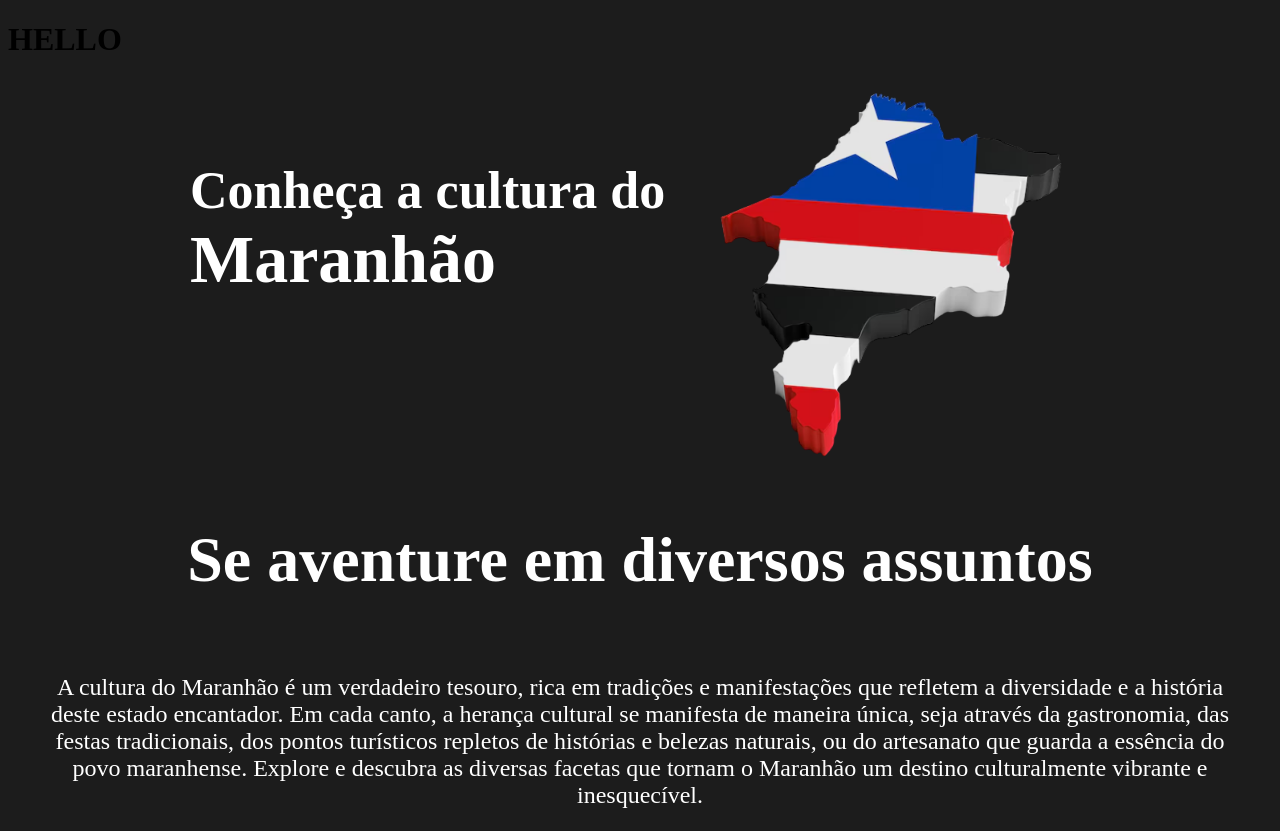
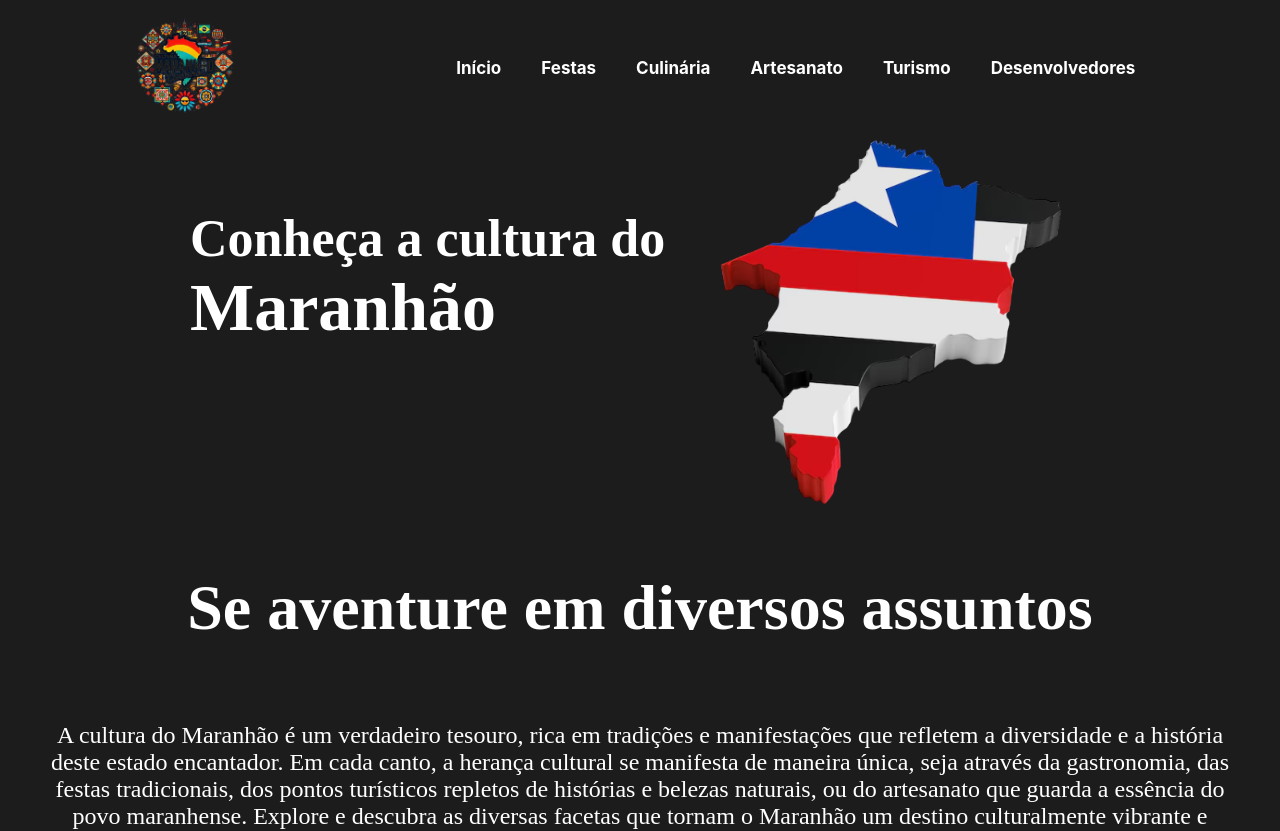
Before and after one commit to EdsonKL/Desafio-V-Secti, a React (Vite) app: page / in a window 1280 px wide. Shown: the top 831 px of the page. Built offline with nearby package versions, Linux system fonts and the light colour scheme.

Commit message:
criação da header

```diff
--- a/src/App.tsx
+++ b/src/App.tsx
@@ -1,14 +1,16 @@
 
 import './App.css'
 import Celebrations from './components/Celebrations/Celebrations'
+import Header from './components/Header/Header'
 import HeroSection from './components/HeroSection/HeroSection'
+
 
 function App() {
 
   return (
     <>
       <main>
-        <h1>HELLO</h1>
+        <Header/>
         <HeroSection/>
         <Celebrations/>
       </main>
--- a/src/components/Celebrations/Celebrations.tsx
+++ b/src/components/Celebrations/Celebrations.tsx
@@ -56,7 +56,7 @@ function Celebration() {
   ];
 
   return (
-    <section className={styles.mainContent}>
+    <section id="celebrations" className={styles.mainContent}>
       <div className={styles.textTitle}>
         <h1>Festas</h1>
         <p>
--- /dev/null
+++ b/src/components/Header/Header.module.css
@@ -0,0 +1,38 @@
+header{
+    position: sticky;
+    top: 0;
+    display: flex;
+    justify-content: center;
+    align-items: center;
+    padding: 10px 100px;
+    background-color: #1C1C1C;
+}
+
+.container{
+    display: flex;
+    align-items: center;
+    justify-content: space-between;
+    width: 95%;
+    margin: 0 auto;
+    padding: 0px;
+    border: 2px;
+}
+
+.navbarList{
+    display: flex;
+    list-style: none;
+    gap: 20px;
+}
+.navbarItems{
+    padding: 5px;
+    font-family: Inter;
+    text-decoration: none;
+    font-weight: bold;
+    font-size: 17px;
+    color: #FFFFFF;
+    padding: 10px;
+}
+
+img{
+    width: 100px;
+}
--- /dev/null
+++ b/src/components/Header/Header.tsx
@@ -0,0 +1,28 @@
+import styles from "./Header.module.css"
+import logo from "../../assets/images/logo.png"
+
+function Header() {
+  return (
+    <header className={styles.header}>
+        <div className={styles.container}>
+            <div className={styles.logo}>
+                <img src={logo} alt="" />
+            </div>
+
+            <nav className={styles.navbar}>
+                <ul className={styles.navbarList}>
+                    <li><a href="#" className={styles.navbarItems}>Início</a></li>
+                    <li><a href="#celebrations" className={styles.navbarItems}>Festas</a></li>
+                    <li><a href="#foods" className={styles.navbarItems}>Culinária</a></li>
+                    <li><a href="#handicraft" className={styles.navbarItems}>Artesanato</a></li>
+                    <li><a href="#tourism" className={styles.navbarItems}>Turismo</a></li>
+                    <li><a href="#devs" className={styles.navbarItems}>Desenvolvedores</a></li>
+                </ul>
+            </nav>
+        </div>
+</header>
+
+  )
+}
+
+export default Header
--- a/src/components/HeroSection/HeroSection.tsx
+++ b/src/components/HeroSection/HeroSection.tsx
@@ -4,7 +4,7 @@ import imgMA from "../../assets/images/maimg.png"
 
 function HeroSection() {
   return (
-    <section className={styles.container}>
+    <section id="hero" className={styles.container}>
       <div className={styles.mainContent}>
         <h1>Conheça a cultura do <span>Maranhão</span></h1>
         <img src={imgMA} alt="imagem do maranhão em mapa" />
```
Also changed, not shown: src/assets/images/logo.png (added).
